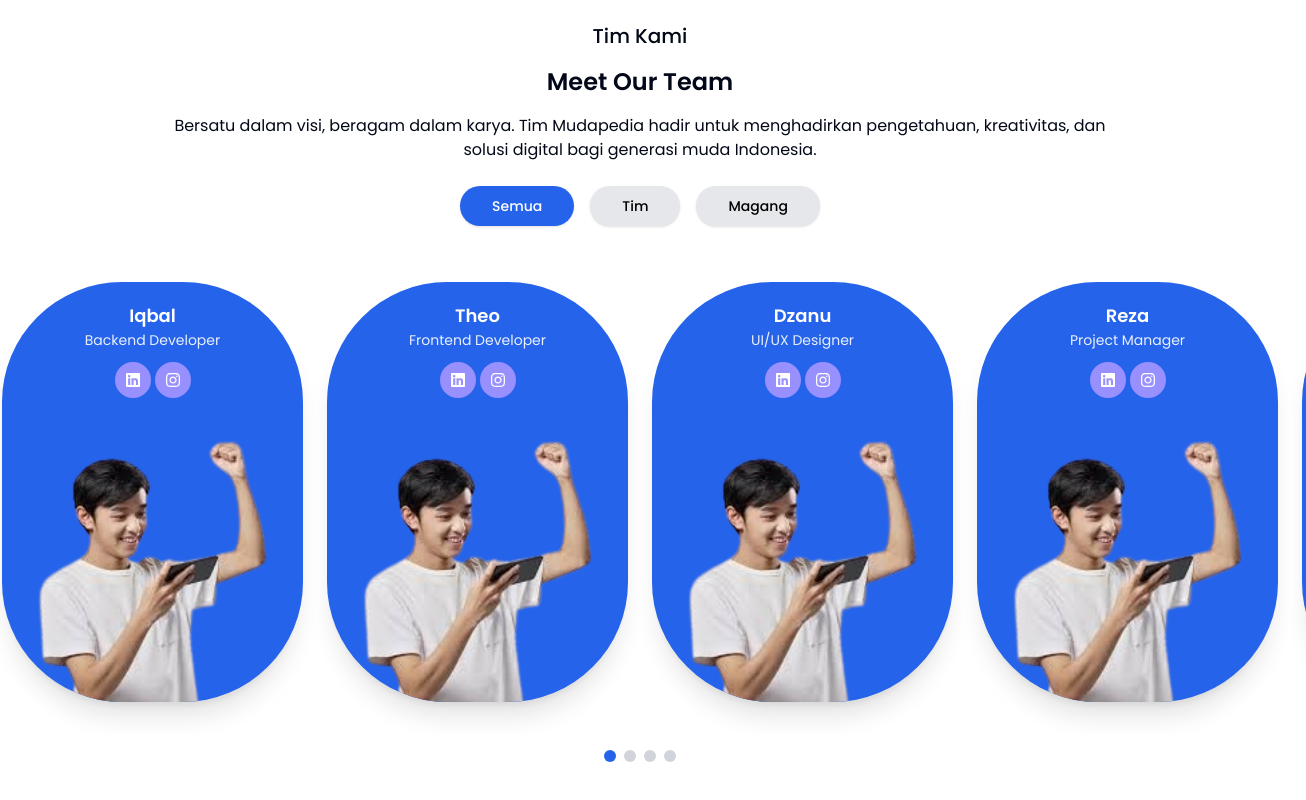
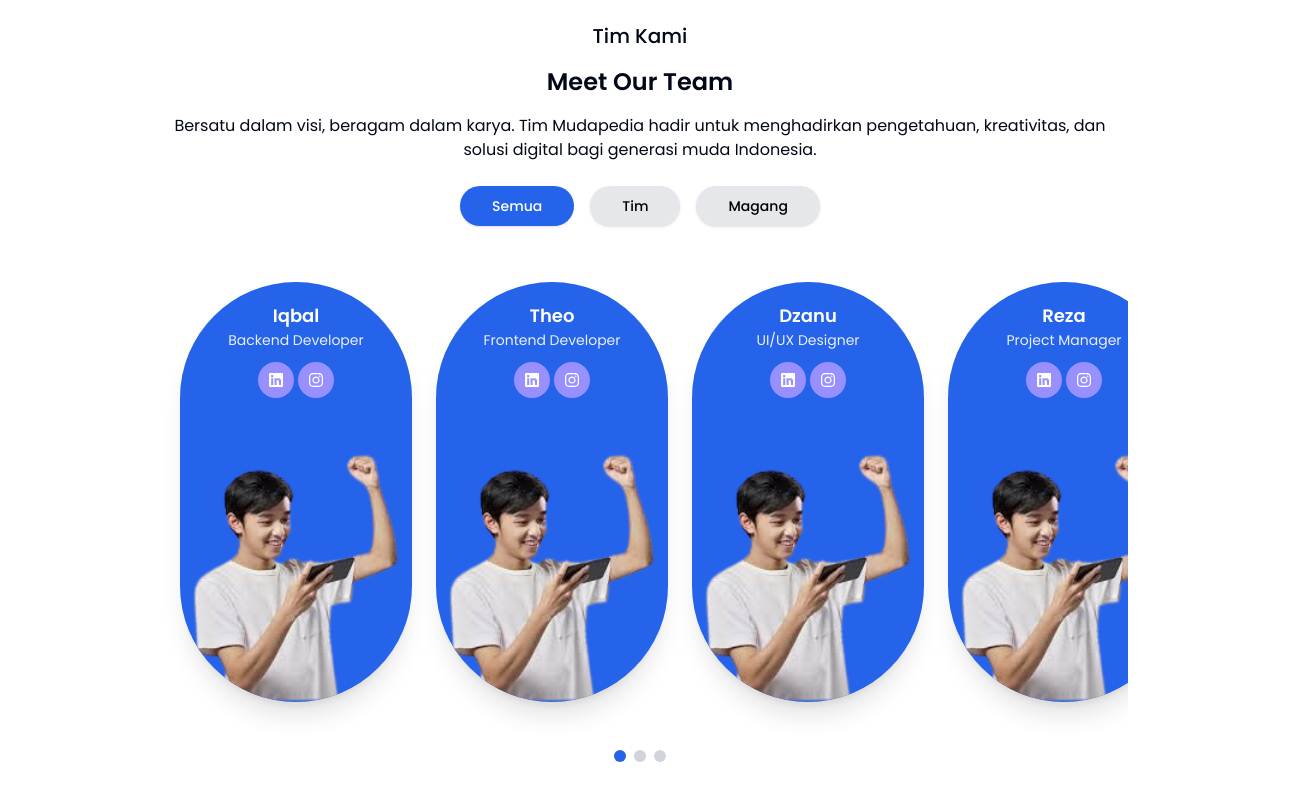
Before and after one commit to Joko-eng/magang-2025, a Next.js app: page / in a window 1280 px wide. Shown: the part 1427-2227 px from the top of the page, 1306 px wide, since content can reach past the window. Built offline with nearby package versions, Linux system fonts and the light colour scheme.

Commit message:
Update Card
Update Card

```diff
--- a/components/CardPagination.tsx
+++ b/components/CardPagination.tsx
@@ -124,7 +124,7 @@ const magangIds = [6, 7, 8, 9, 10, 11, 12, 13];
 
 function TeamCard({ card }: { card: TeamCardType }) {
   return (
-    <div className="flex-shrink-0 snap-center basis-full sm:basis-1/2 md:basis-1/3 xl:basis-1/4 px-3">
+    <div className="flex-shrink-0 snap-center basis-full max-w-64 px-3">
       <div className="w-full h-[420px] bg-blue-600 text-white rounded-[120px] shadow-xl flex flex-col items-center overflow-hidden">
         {/* Nama & Role */}
         <div className="pt-5 text-center z-10">
@@ -184,17 +184,16 @@ export default function CardPagination({
       ? teamData.filter((d) => magangIds.includes(d.id))
       : teamData;
 
-  const totalPages = Math.ceil(filteredData.length / 4);
+  const totalPages = Math.ceil(filteredData.length / 5);
 
   useEffect(() => {
     if (scrollRef.current) scrollRef.current.scrollLeft = 0;
     setActiveIndex(0);
   }, [filter]);
 
-  // Drag pakai mouse (hanya aktif kalau > 4 item)
+  // Drag + update activeIndex saat scroll
   useEffect(() => {
     if (filteredData.length <= 4) return;
-
     const slider = scrollRef.current;
     if (!slider) return;
 
@@ -204,17 +203,14 @@ export default function CardPagination({
       scrollLeft.current = slider.scrollLeft;
       slider.classList.add("cursor-grabbing");
     };
-
     const mouseLeave = () => {
       isDown.current = false;
       slider.classList.remove("cursor-grabbing");
     };
-
     const mouseUp = () => {
       isDown.current = false;
       slider.classList.remove("cursor-grabbing");
     };
-
     const mouseMove = (e: MouseEvent) => {
       if (!isDown.current) return;
       e.preventDefault();
@@ -223,22 +219,30 @@ export default function CardPagination({
       slider.scrollLeft = scrollLeft.current - walk;
     };
 
+    // ✅ update activeIndex berdasarkan scroll position
+    const handleScroll = () => {
+      const cardWidth = slider.querySelector("div")?.clientWidth || 1;
+      const index = Math.round(slider.scrollLeft / cardWidth / 5);
+      setActiveIndex(index);
+    };
+
     slider.addEventListener("mousedown", mouseDown);
     slider.addEventListener("mouseleave", mouseLeave);
     slider.addEventListener("mouseup", mouseUp);
     slider.addEventListener("mousemove", mouseMove);
+    slider.addEventListener("scroll", handleScroll);
 
     return () => {
       slider.removeEventListener("mousedown", mouseDown);
       slider.removeEventListener("mouseleave", mouseLeave);
       slider.removeEventListener("mouseup", mouseUp);
       slider.removeEventListener("mousemove", mouseMove);
+      slider.removeEventListener("scroll", handleScroll);
     };
   }, [filteredData]);
 
   return (
     <div className="w-full flex flex-col items-center">
-      {/* Kalau item <= 4 → tampil grid */}
       {filteredData.length <= 4 ? (
         <div className="grid grid-cols-1 sm:grid-cols-2 md:grid-cols-3 xl:grid-cols-4 gap-6 px-4 py-8 w-full">
           {filteredData.map((card) => (
@@ -250,7 +254,7 @@ export default function CardPagination({
           {/* Carousel */}
           <div
             ref={scrollRef}
-            className="flex overflow-x-auto snap-x snap-mandatory scroll-smooth px-4 py-8 scrollbar-hide select-none cursor-grab"
+            className="flex w-full overflow-x-auto snap-x snap-mandatory scroll-smooth px-4 py-8 scrollbar-hide select-none cursor-grab"
             style={{ minHeight: "450px" }}
           >
             {filteredData.map((card) => (
--- a/components/about.tsx
+++ b/components/about.tsx
@@ -8,7 +8,7 @@ export default function About() {
         <h3 className="text-center z-10 text-2xl font-semibold lg:text-2xl">
           Tentang Kami
         </h3>
-        <div className="grid gap-6 sm:grid-cols-2 md:gap-12 lg:gap-24">
+        <div className="grid gap-6 md:grid-cols-2 md:gap-12 lg:gap-24">
           <div className="relative mb-6 sm:mb-0">
             <div className="bg-linear-to-b aspect-76/59 relative rounded-2xl from-zinc-300 to-transparent p-px dark:from-zinc-700">
               <Image
```
